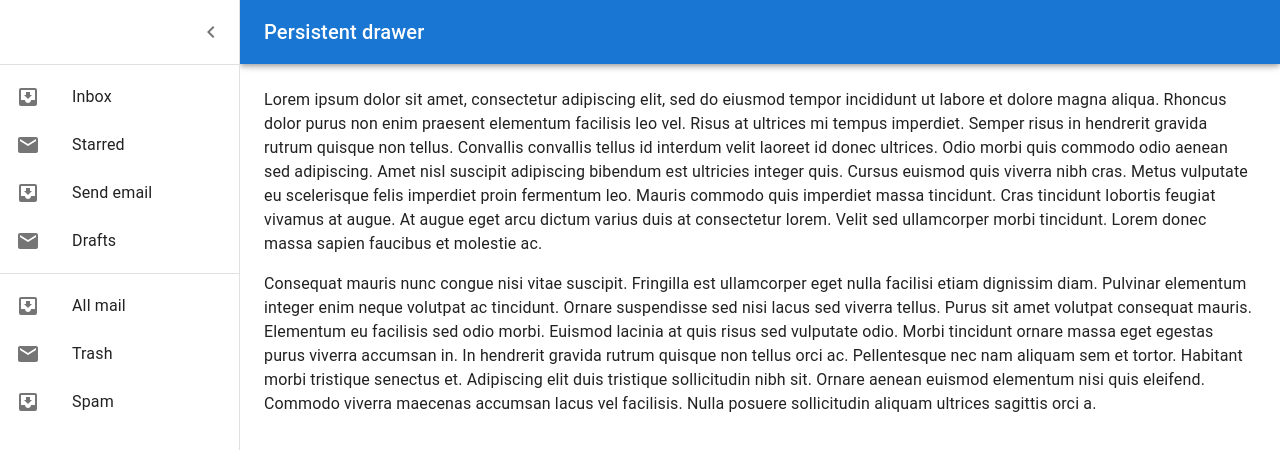
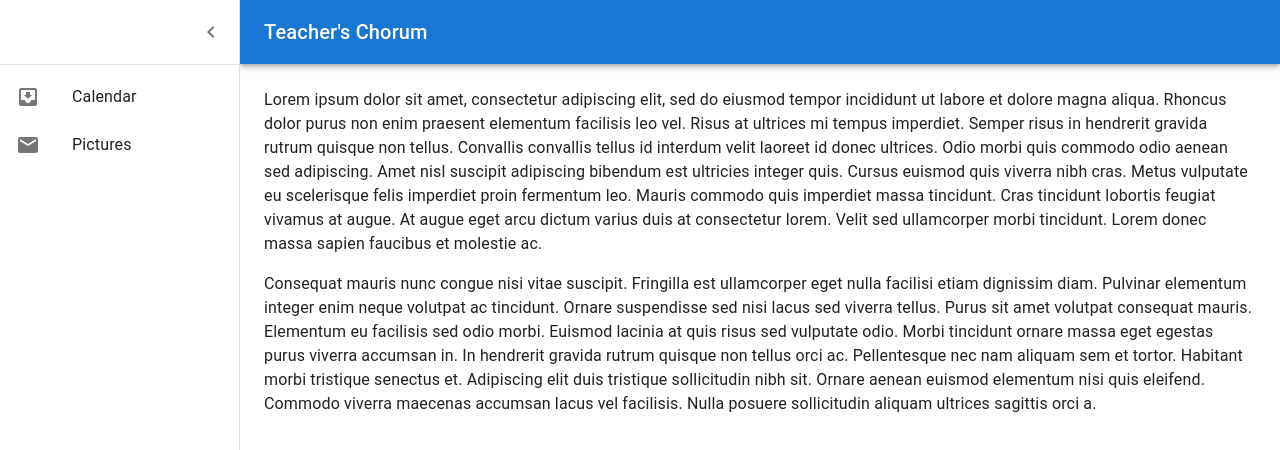
Before and after one commit to AluviiInc/teachers_chorum_react, a React (Vite) app: page / in a window 1280 px wide. Both pictures are taken after a click on the button "open drawer". Shown: the top 450 px of the page. Built offline with nearby package versions, Linux system fonts and the light colour scheme.

Commit message:
changing to calendar and photos

```diff
--- a/src/components/SideNav.tsx
+++ b/src/components/SideNav.tsx
@@ -97,7 +97,7 @@
             <MenuIcon />
           </IconButton>
           <Typography variant="h6" noWrap component="div">
-            Persistent drawer
+            Teacher's Chorum
           </Typography>
         </Toolbar>
       </AppBar>
@@ -121,7 +121,7 @@
         </DrawerHeader>
         <Divider />
         <List>
-          {['Inbox', 'Starred', 'Send email', 'Drafts'].map((text, index) => (
+          {['Calendar', 'Pictures'].map((text, index) => (
             <ListItem key={text} disablePadding>
               <ListItemButton>
                 <ListItemIcon>
@@ -132,19 +132,7 @@
             </ListItem>
           ))}
         </List>
-        <Divider />
-        <List>
-          {['All mail', 'Trash', 'Spam'].map((text, index) => (
-            <ListItem key={text} disablePadding>
-              <ListItemButton>
-                <ListItemIcon>
-                  {index % 2 === 0 ? <InboxIcon /> : <MailIcon />}
-                </ListItemIcon>
-                <ListItemText primary={text} />
-              </ListItemButton>
-            </ListItem>
-          ))}
-        </List>
+
       </Drawer>
       <Main open={open}>
         <DrawerHeader />
```
